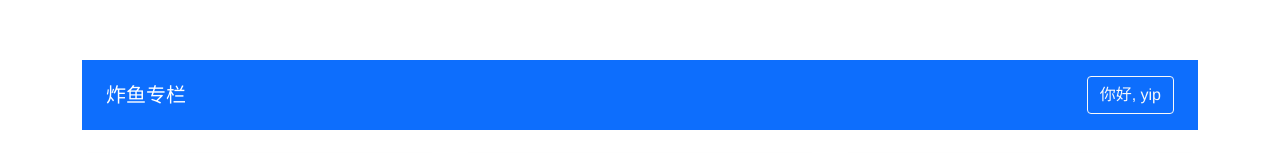
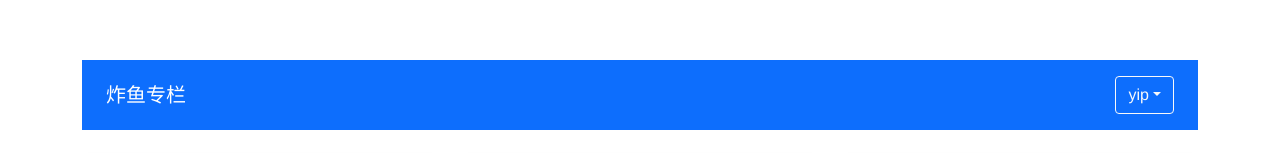
Before and after one commit to ypinchina/zhayu, a Vue app: page / in a window 1280 px wide. Shown: the top 153 px of the page. Built offline with nearby package versions, Linux system fonts and the light colour scheme.

Commit message:
dropdown组件

```diff
--- /dev/null
+++ b/src/components/DropDown.vue
@@ -0,0 +1,32 @@
+<!--  -->
+<template>
+  <div class="dropdown">
+    <a href="#" class="btn btn-outline-light my-2 dropdown-toggle" @click.prevent="toggleMenu">{{ title }}</a>
+    <ul class="dropdown-menu" :style="{display: 'block'}" v-show="isShowMenu">
+      <li class="dropdown-item"><a href="#">新建文章</a></li>
+      <li class="dropdown-item"><a href="#">编辑资料</a></li>
+    </ul>
+  </div>
+</template>
+
+<script lang='ts'>
+import { defineComponent, ref } from 'vue'
+export default defineComponent({
+  name: 'dropDown',
+  props: {
+    title: {
+      type: String,
+      required: true
+    }
+  },
+  setup () {
+    const isShowMenu = ref(false)
+    const toggleMenu = () => {
+      isShowMenu.value = !isShowMenu.value
+    }
+    return { toggleMenu, isShowMenu }
+  }
+})
+</script>
+<style scoped>
+</style>
--- a/src/components/globalHeader.vue
+++ b/src/components/globalHeader.vue
@@ -7,13 +7,16 @@
       <li class="list-inline-item"><a href="#" class="btn btn-outline-light my-2">注册</a></li>
     </ul>
     <ul v-else class="list-inline mb-0">
-      <li class="list-inline-item"><a href="#" class="btn btn-outline-light my-2">你好, {{user.name ? user.name: '-'}}</a></li>
+      <li class="list-inline-item">
+        <drop-down :title="user.name" />
+      </li>
     </ul>
   </nav>
 </template>
 
 <script lang="ts">
 import { defineComponent, PropType } from 'vue'
+import DropDown from './DropDown.vue'
 export interface NavProps {
   isLogin: boolean,
   name?: string,
@@ -25,7 +28,8 @@
       type: Object as PropType<NavProps>,
       required: true
     }
-  }
+  },
+  components: { DropDown }
 })
 </script>
 
```
